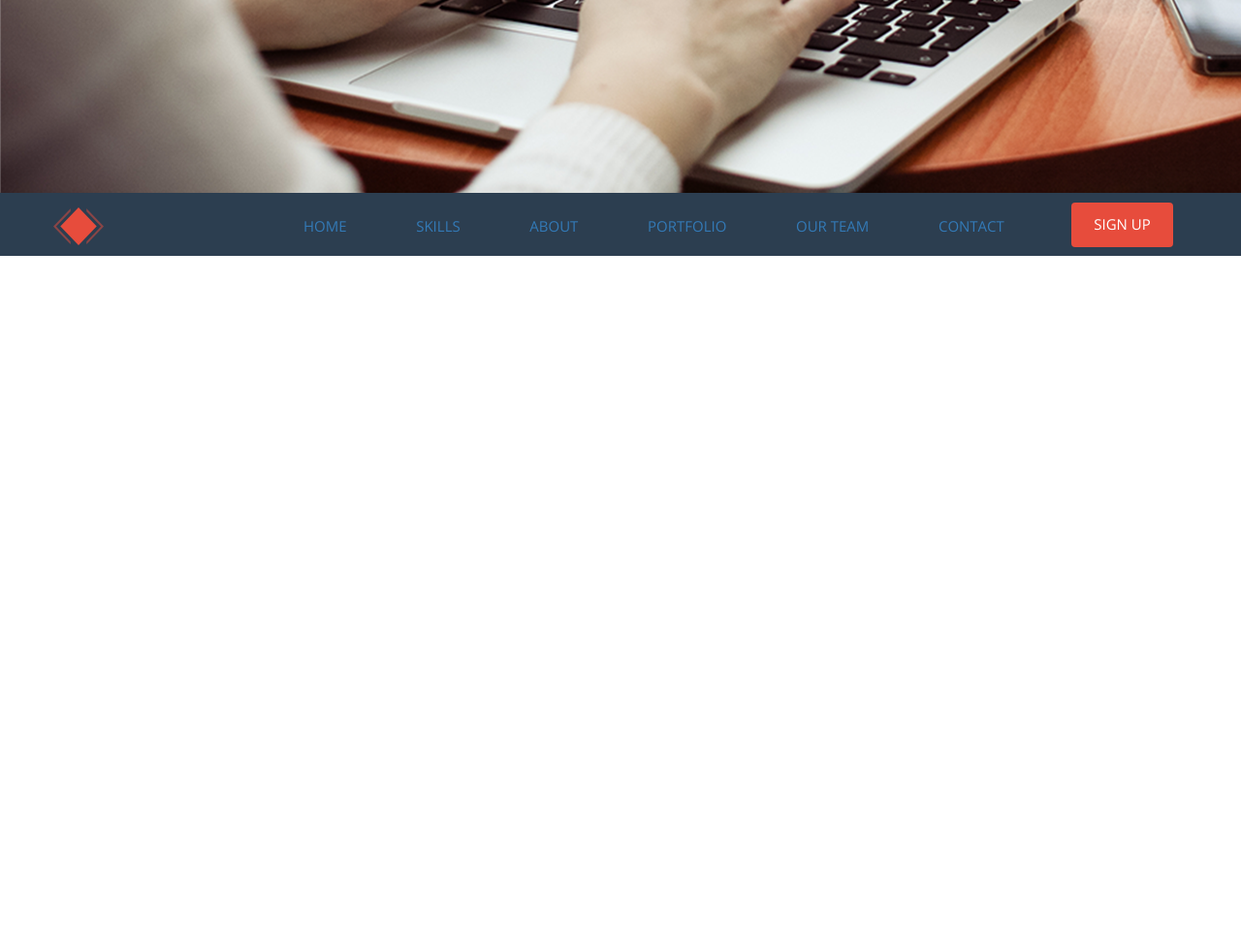
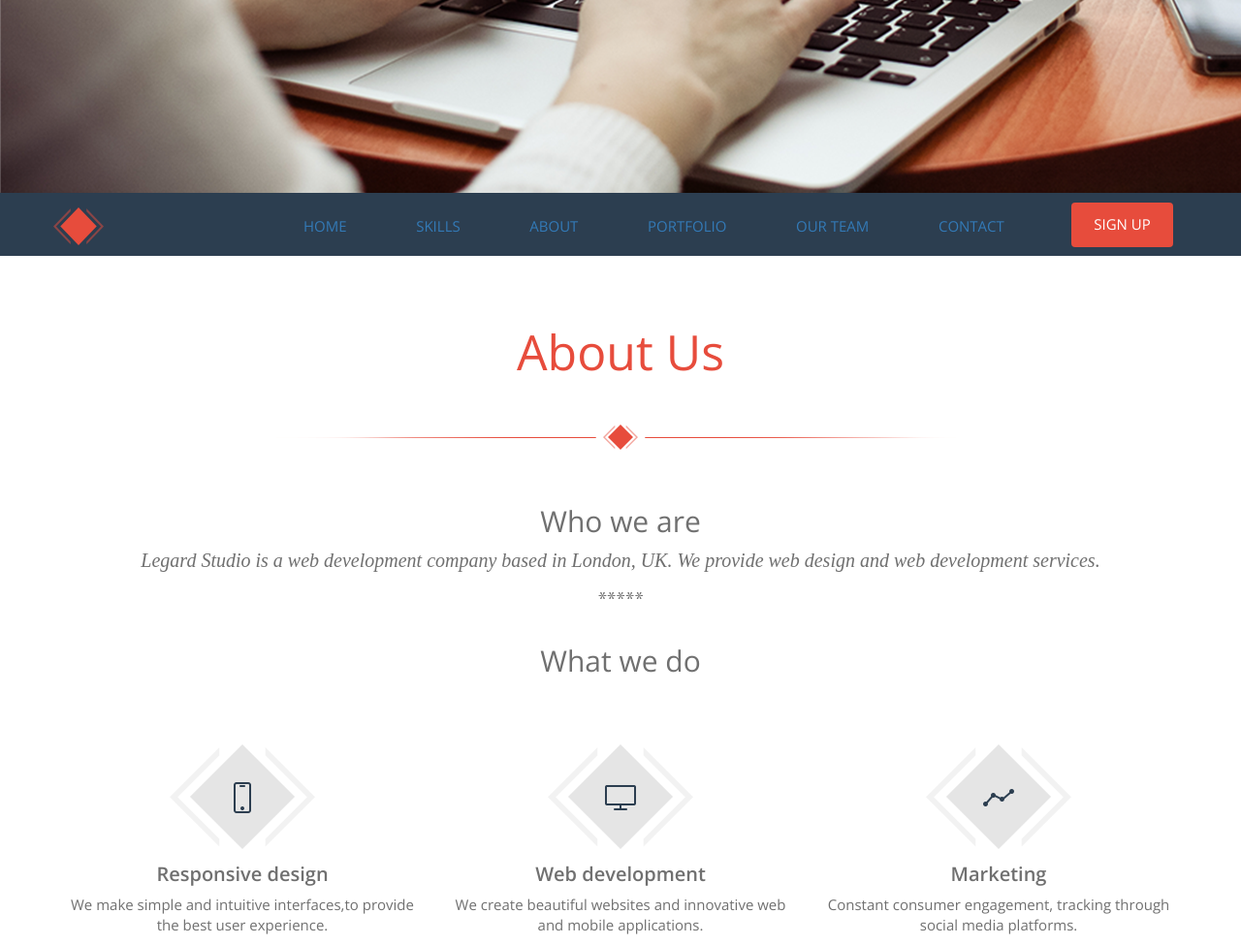
Before and after one commit to belikovanastasya/Based-Layout, a plain HTML site: page index.html in a window 1280 px wide. Shown: the part 500-1475 px from the top of the page at 97% size. Before the commit the page ends 800 px from the top, so only its background shows below. Drawn offline with nearby package versions, Linux system fonts and the light colour scheme.

Commit message:
About Us Section

```diff
--- a/index.html
+++ b/index.html
@@ -34,6 +34,34 @@
 	</div>
 </nav>
 </header>
+<section class="about text-center">
+	<h2>About Us</h2>
+	<div class="divider-1"></div>
+	<h3>Who we are</h3>
+	<p>Legard Studio is a web development company based in London, UK. We provide web design and
+web development services.</p>
+	<div class="stars"></div>
+	<h3>What we do</h3>
+	<div class="container wwdo">
+		<div class="row">
+			<div class="col-sm-4 text-center "><div class="bl-1"></div>
+			<h4>Responsive design</h4>
+			<p>We make simple and intuitive
+interfaces,to provide the best user
+experience.</p></div>
+			<div class="col-sm-4 text-center"><div class="bl-2"></div>
+			<h4>Web development</h4>
+			<p>We create beautiful websites and
+innovative web and mobile
+applications.</p></div>
+			<div class="col-sm-4 text-center"><div class="bl-3"></div>
+			<h4>Marketing</h4>
+			<p>Constant consumer engagement,
+tracking through social media
+platforms.</p></div>
+		</div>
+	</div>
+</section>
 
 	</div>
 </div>
--- a/scss/main.scss
+++ b/scss/main.scss
@@ -18,6 +18,9 @@ $mainfont: 'Open Sans', sans-serif;
 @mixin margin-h{
 margin-top: 72px;
 margin-bottom: 37px;
+color:$maincolor;
+font-family:$mainfont;
+font-size: 50px;
 }
 
 body{
@@ -81,8 +84,51 @@ nav{
 }
 
 
+.divider-1, .divider-2, .bl-1, .bl-2, .bl-3,
+.stars
+{ display: inline-block; background: url('../img/sprite.png') no-repeat; overflow: hidden; text-indent: -9999px; text-align: left; }
+
+.divider-1 { background-position: -3px -0px; width: 710px; height: 46px; }
+.divider-2 { background-position: -3px -49px; width: 710px; height: 26px; }
+.bl-1 { background-position: -3px -78px; width: 150px; height: 108px; }
+.bl-2 { background-position: -156px -78px; width: 150px; height: 108px; }
+.bl-3 { background-position: -309px -78px; width: 150px; height: 108px; }
+.stars { background-position: -462px -78px; width: 47px; height: 7px; }
+
+.about h2{
+	@include margin-h;
+}
+
+.about h3{
+	font-family: $mainfont;
+	font-weight: 300;
+	font-size: 30px;
+	margin-top: 42px;
+}
+.about p{
+	font-family: $mainfont;
+	font-weight: 400;
+	font-size: 15px;
+
+}
+
+.about>p {
+  font-family: Georgia sans-serif;
+  font-weight: 400;
+  font-size: 20px;
+  font-style: italic;
+   }
+.about h4{
+	font-family: $mainfont;
+	font-size: 20px;
+	font-weight: 600;
+
+}
 
 
+.wwdo{
+	margin-top: 70px;
+}
 
  @media (max-width:1200px) {
 
```
Also changed, not shown: img/sprite.png (added), scss/main.css, 1 other file.
